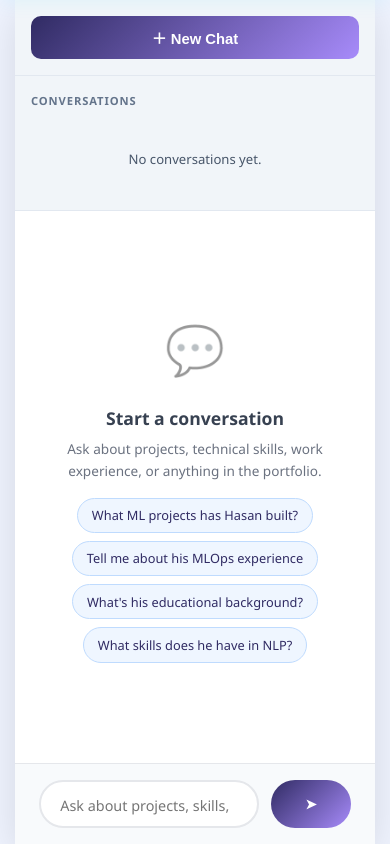
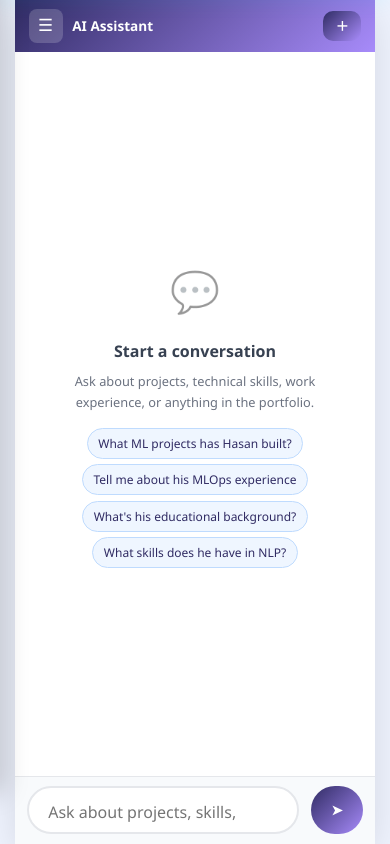
Before and after one commit to seyedhasanmirhoseini1367/PersonalPortfolio, a Django app: page /rag/ in a window 390 px wide. Shown: the part 51-895 px from the top of the page. Run offline with Django 5.2, Linux system fonts and the light colour scheme; data that the repository does not hold is empty.

Commit message:
feat: mobile-friendly AI Assistant chat with slide-in sidebar
- Sidebar hidden off-screen on mobile; slides in via ☰ toggle button
- Dark overlay closes sidebar on tap outside
- ✕ close button inside sidebar header on mobile
- Mobile top bar with sidebar toggle + compact New Chat button
- iOS auto-zoom fix (font-size: 16px on textarea)
- 480px breakpoint for smaller message bubbles and input area
- 100dvh height accounts for mobile browser chrome

Co-Authored-By: Claude Sonnet 4.6 <noreply@anthropic.com>

```diff
--- a/templates/rag_system/chat.html
+++ b/templates/rag_system/chat.html
@@ -330,24 +330,115 @@ main { padding: 0 !important; margin: 0 !important; min-height: unset !important
 .message.assistant .message-bubble strong { font-weight:700; }
 .message.assistant .message-bubble a     { color:#302b63; text-decoration:underline; }
 
+/* ── Mobile top bar ──────────────────────────────────────────────────────── */
+.mobile-chat-bar {
+    display: none;
+    align-items: center;
+    gap: .6rem;
+    padding: .55rem .85rem;
+    background: linear-gradient(135deg, #302b63, #a78bfa);
+    color: white;
+    flex-shrink: 0;
+}
+.btn-sidebar-toggle {
+    background: rgba(255,255,255,.18);
+    border: none; color: white;
+    width: 34px; height: 34px; border-radius: 8px;
+    font-size: 1.05rem; cursor: pointer;
+    display: flex; align-items: center; justify-content: center;
+    flex-shrink: 0;
+}
+.mobile-chat-title {
+    font-size: .85rem; font-weight: 600; flex: 1;
+    overflow: hidden; text-overflow: ellipsis; white-space: nowrap;
+}
+.sidebar-close-btn {
+    display: none;
+    background: none; border: none; color: #64748b;
+    font-size: 1.15rem; width: 32px; height: 32px;
+    align-items: center; justify-content: center;
+    cursor: pointer; border-radius: 6px; flex-shrink: 0;
+}
+.sidebar-close-btn:hover { background: #e2e8f0; color: #1e293b; }
+
+.sidebar-overlay {
+    display: none;
+    position: fixed; inset: 0;
+    background: rgba(0,0,0,.45);
+    z-index: 299;
+}
+.sidebar-overlay.visible { display: block; }
+
 /* Responsive */
 @media (max-width: 768px) {
-    .ai-wrapper { flex-direction: column; height: 100vh; border-radius: 0; }
-    .chat-sidebar { width:100%; min-width:0; max-height:260px; border-right:none; border-bottom:1px solid #e2e8f0; }
-    .sidebar-brand-nav { gap: .2rem .4rem; }
-    .sessions-list { max-height:110px; }
-    .chat-main { flex: 1; }
+    .ai-wrapper {
+        flex-direction: column;
+        height: 100dvh;
+        border-radius: 0;
+    }
+
+    /* Slide-in sidebar overlay */
+    .chat-sidebar {
+        position: fixed;
+        top: 0; left: 0;
+        width: 280px; min-width: 280px;
+        height: 100%;
+        z-index: 300;
+        border-right: 1px solid #e2e8f0;
+        transform: translateX(-100%);
+        transition: transform .25s ease;
+        box-shadow: 4px 0 24px rgba(0,0,0,.18);
+    }
+    .chat-sidebar.open { transform: translateX(0); }
+
+    .sidebar-close-btn { display: flex; }
+
+    .sidebar-top {
+        display: flex;
+        align-items: center;
+        gap: .5rem;
+    }
+    .sidebar-top .btn-new-chat { flex: 1; }
+
+    .sessions-list { flex: 1; max-height: unset; }
+
+    .mobile-chat-bar { display: flex; }
+
+    .chat-main {
+        flex: 1; display: flex; flex-direction: column; min-height: 0;
+    }
+
+    .chat-messages { padding: .75rem .9rem; }
+
+    .chat-input-container { padding: .6rem .75rem; }
+}
+
+@media (max-width: 480px) {
+    .message-bubble { padding: .6rem .85rem; font-size: .875rem; }
+    .message-avatar { width: 28px; height: 28px; font-size: .8rem; }
+    .message-content { max-width: calc(100% - 40px); }
+    .suggestion-chip { font-size: .75rem; padding: .3rem .65rem; }
+    .suggestions { gap: .35rem; }
+    /* Prevent iOS auto-zoom on textarea focus */
+    .chat-input { font-size: 16px !important; }
+    .send-button { padding: 0 .85rem; min-width: 52px; }
+    .empty-state { padding: 1.5rem .75rem; }
+    .empty-state-icon { font-size: 2.5rem; }
+    .empty-state h3 { font-size: 1rem; }
+    .empty-state p { font-size: .8rem; }
 }
 </style>
 {% endblock %}
 
 {% block content %}
+<div class="sidebar-overlay" id="sidebarOverlay"></div>
 <div class="ai-wrapper">
 
     <!-- ═══ SIDEBAR ═══════════════════════════════════════════════════════════ -->
-    <aside class="chat-sidebar">
+    <aside class="chat-sidebar" id="chatSidebar">
         <div class="sidebar-top">
             <button class="btn-new-chat" id="btnNewChat">＋ New Chat</button>
+            <button class="sidebar-close-btn" id="sidebarClose" aria-label="Close sidebar">✕</button>
         </div>
         <div class="sidebar-label">Conversations</div>
         <div class="sessions-list" id="sessionsList">
@@ -357,6 +448,13 @@ main { padding: 0 !important; margin: 0 !important; min-height: unset !important
 
     <!-- ═══ MAIN CHAT ══════════════════════════════════════════════════════════ -->
     <div class="chat-main">
+
+        <!-- Mobile top bar (hidden on desktop) -->
+        <div class="mobile-chat-bar">
+            <button class="btn-sidebar-toggle" id="sidebarToggle" aria-label="Open conversations">☰</button>
+            <span class="mobile-chat-title">AI Assistant</span>
+            <button class="btn-new-chat" id="btnNewChatMobile" style="width:auto;padding:.35rem .8rem;font-size:.8rem;">＋</button>
+        </div>
 
         <div class="chat-messages" id="chatMessages">
             <div class="empty-state" id="emptyState">
@@ -823,6 +921,58 @@ class PortfolioChat {
     }
 }
 
-document.addEventListener('DOMContentLoaded', () => new PortfolioChat());
+document.addEventListener('DOMContentLoaded', () => {
+    new PortfolioChat();
+
+    // Mobile sidebar toggle
+    const sidebar  = document.getElementById('chatSidebar');
+    const overlay  = document.getElementById('sidebarOverlay');
+    const toggle   = document.getElementById('sidebarToggle');
+    const closeBtn = document.getElementById('sidebarClose');
+    const newChatMobile = document.getElementById('btnNewChatMobile');
+
+    function openSidebar() {
+        sidebar.classList.add('open');
+        overlay.classList.add('visible');
+        document.body.style.overflow = 'hidden';
+    }
+    function closeSidebar() {
+        sidebar.classList.remove('open');
+        overlay.classList.remove('visible');
+        document.body.style.overflow = '';
+    }
+
+    if (toggle)   toggle.addEventListener('click', openSidebar);
+    if (closeBtn) closeBtn.addEventListener('click', closeSidebar);
+    if (overlay)  overlay.addEventListener('click', closeSidebar);
+
+    // Close sidebar when a session is selected on mobile
+    if (sidebar) {
+        sidebar.querySelectorAll('.sessions-list').forEach(list => {
+            list.addEventListener('click', e => {
+                if (e.target.closest('.session-item') && !e.target.closest('.btn-session-menu')) {
+                    if (window.innerWidth <= 768) closeSidebar();
+                }
+            });
+        });
+        // Also observe dynamically added session items via MutationObserver
+        const sessionsList = document.getElementById('sessionsList');
+        if (sessionsList) {
+            sessionsList.addEventListener('click', e => {
+                if (e.target.closest('.session-item') && !e.target.closest('.btn-session-menu')) {
+                    if (window.innerWidth <= 768) closeSidebar();
+                }
+            });
+        }
+    }
+
+    // Mobile "+" button triggers new chat and closes sidebar
+    if (newChatMobile) {
+        newChatMobile.addEventListener('click', () => {
+            document.getElementById('btnNewChat')?.click();
+            closeSidebar();
+        });
+    }
+});
 </script>
 {% endblock %}
```
